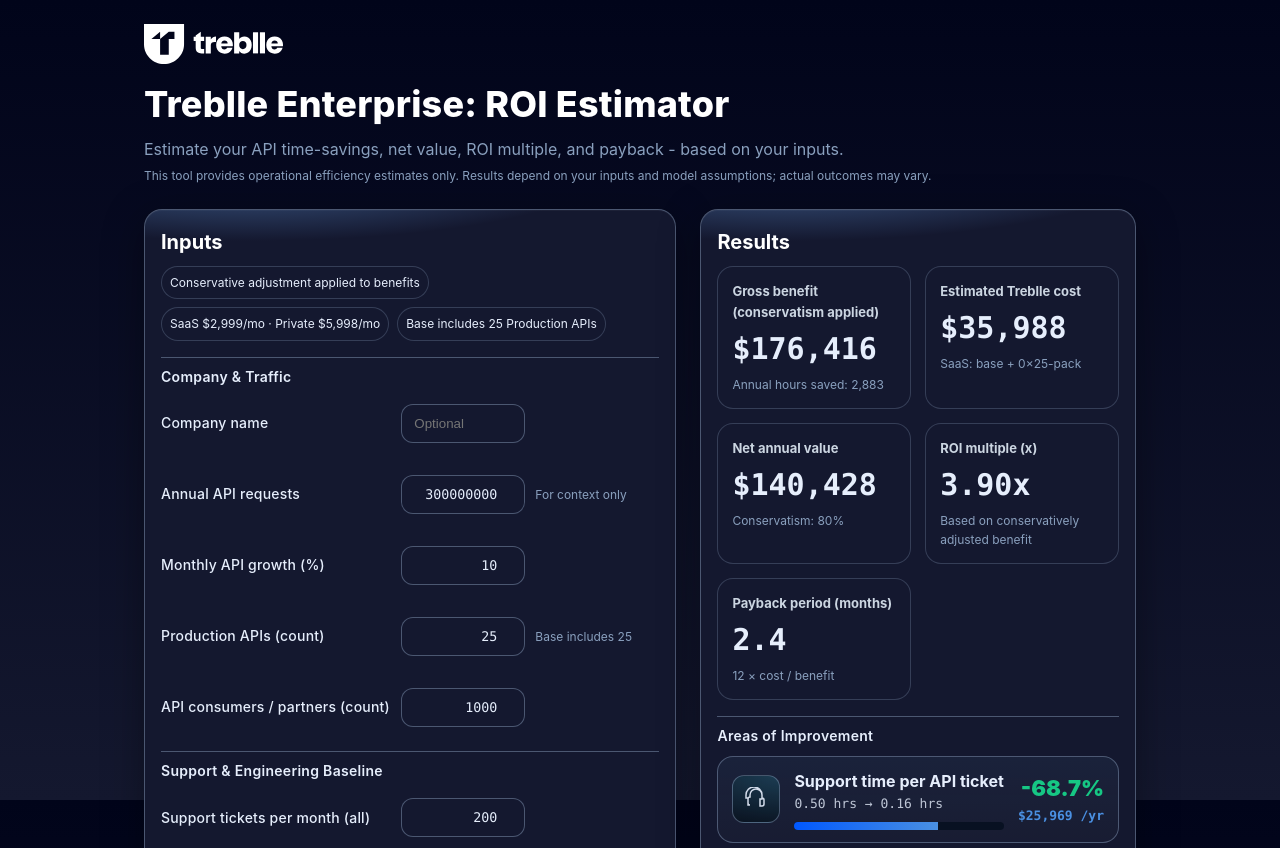
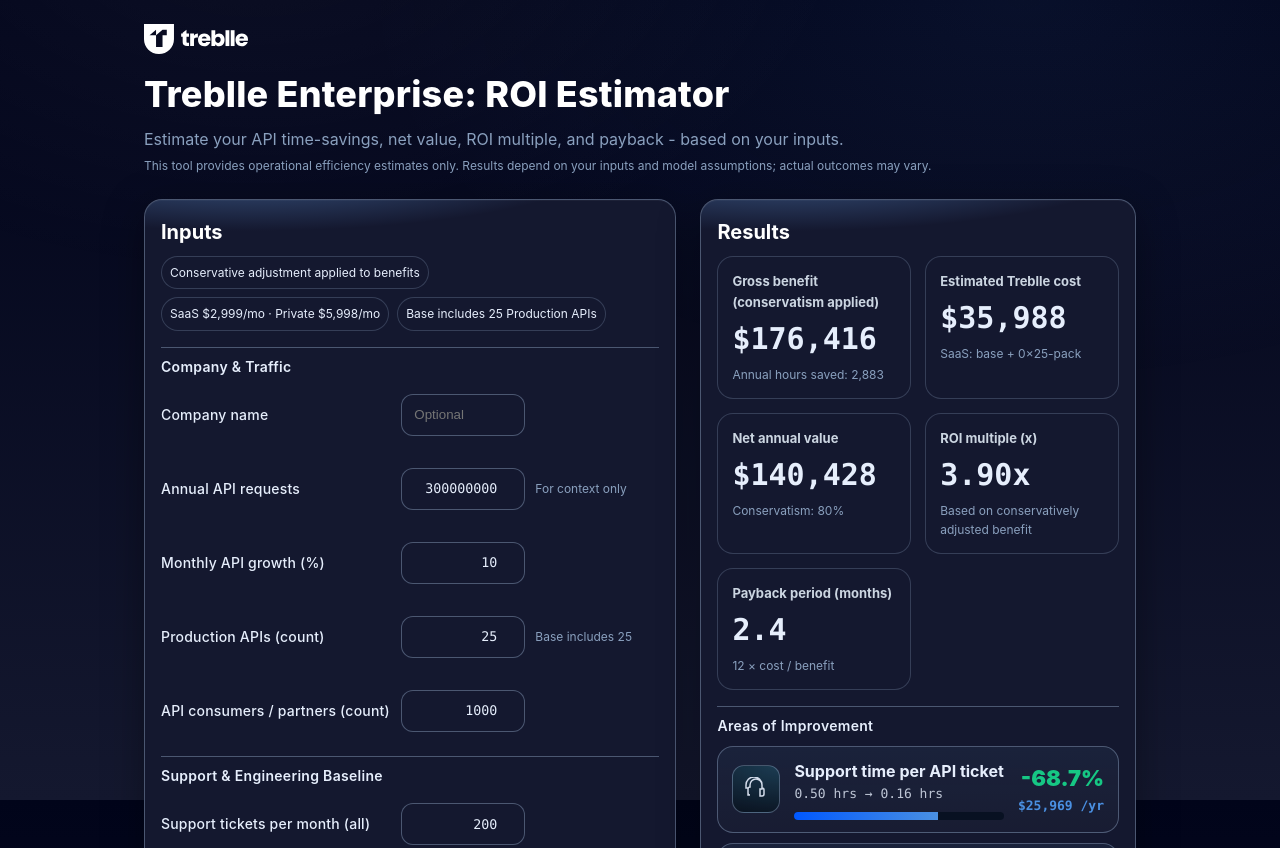
Before and after one commit to scott-lgtm/treblle-roi-api, a website: page index.html in a window 1280 px wide. Shown: the top 848 px of the page. Drawn offline with Linux system fonts and the light colour scheme.

Commit message:
Enhanced form control height and card shadows consistency

```diff
--- a/index.html
+++ b/index.html
@@ -67,10 +67,7 @@
   body{
     margin:0;
     color:var(--text);
-    background:
-      linear-gradient(180deg, var(--treblle-midnight) 0%, var(--treblle-obsidian) 100%),
-      radial-gradient(1200px 800px at 75% -10%, rgba(0,88,255,.08), transparent 60%),
-      radial-gradient(1200px 800px at -10% 110%, rgba(74,144,226,.06), transparent 60%);
+    background: linear-gradient(180deg, var(--treblle-midnight) 0%, var(--treblle-obsidian) 100%);
     background-attachment: fixed;
     font-family: Inter, ui-sans-serif, system-ui, -apple-system, "Segoe UI", Roboto, "Helvetica Neue", Arial, "Noto Sans", sans-serif;
     line-height:1.6;
@@ -80,6 +77,16 @@
     -webkit-font-smoothing: antialiased;
     -moz-osx-font-smoothing: grayscale;
     -webkit-text-size-adjust: 100%;
+  }
+  body::before{
+    content:"";
+    position:fixed;
+    inset:0;
+    pointer-events:none;
+    z-index:-1;
+    background:
+      radial-gradient(1000px 600px at 20% -10%, rgba(255,255,255,.05), transparent 60%),
+      radial-gradient(1200px 700px at 80% 0%, rgba(106,166,240,.08), transparent 55%);
   }
   /* Layout & Responsive Container */
   .wrap{
@@ -97,8 +104,9 @@
 
   /* Header */
   header{margin-bottom:var(--spacing-xl)}
-  .header-brand{display:flex;align-items:center;margin-bottom:var(--spacing-md)}
-  .header-brand img{height:40px;margin-right:var(--spacing-md)}
+  .header-brand{margin-bottom:var(--spacing-md)}
+  .header-brand img{height:30px;display:block}
+  .header-content{margin-top:10px}
   .header-content h1{margin:0;font-size:clamp(24px,4vw,36px);font-weight:800;letter-spacing:.2px;color:var(--text-heading)}
   .header-content .sub{margin:var(--spacing-xs) 0 0;color:var(--muted);font-size:16px;line-height:1.4}
 
@@ -131,7 +139,7 @@
   .section{margin:var(--spacing-lg) 0 var(--spacing-sm);padding-top:var(--spacing-sm);border-top:1px solid var(--treblle-element-300);color:var(--treblle-fog);font-weight:600;text-transform:none;letter-spacing:.3px;font-size:14px}
   .row{display:grid;grid-template-columns:1.3fr .7fr .7fr;gap:10px;padding:var(--spacing-sm) 0;align-items:center;margin-bottom:var(--spacing-lg)}
   .row label{color:var(--treblle-fog);font-size:14px;font-weight:500;letter-spacing:.2px}
-  .row input,.row select{width:100%;padding:11px 12px;border-radius:12px;border:1px solid var(--treblle-element-300);background:var(--treblle-obsidian);color:var(--treblle-fog);outline:none;transition:all .15s}
+  .row input,.row select{width:100%;min-height:42px;padding:11px 12px;border-radius:12px;border:1px solid var(--treblle-element-300);background:var(--treblle-obsidian);color:var(--treblle-fog);outline:none;transition:all .15s}
   .row input:hover,.row select:hover{border-color:var(--treblle-element-200)}
   .row input:focus,.row select:focus{box-shadow:0 0 0 3px var(--ring);border-color:var(--treblle-electric-200);background:var(--surface)}
   .row input:invalid{border-color:var(--bad);box-shadow:0 0 0 1px var(--bad)}
```
